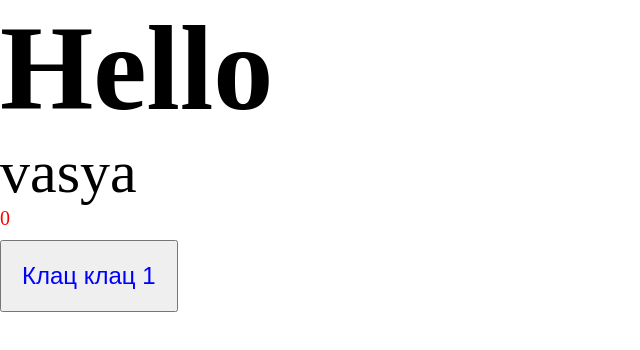
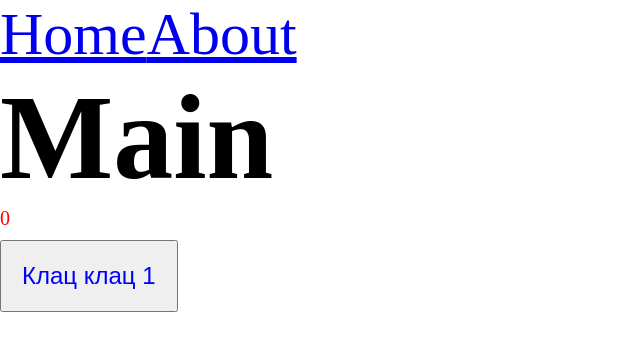
Before and after one commit to dark123us/frontpro, a React app: page / in a window 1280 px wide. Shown: the top 350 px of the page, without its empty margins (0-640 px from the left). Built offline with nearby package versions, Linux system fonts and the light colour scheme.

Commit message:
6 lesson

```diff
--- a/package.json
+++ b/package.json
@@ -17,6 +17,7 @@
     "@types/node": "^17.0.21",
     "@types/react": "^17.0.39",
     "@types/react-dom": "^17.0.11",
+    "@types/react-router-dom": "^5.3.3",
     "@types/webpack": "^5.28.0",
     "@types/webpack-dev-server": "^4.7.2",
     "css-loader": "^6.6.0",
@@ -34,6 +35,7 @@
   },
   "dependencies": {
     "react": "^17.0.2",
-    "react-dom": "^17.0.2"
+    "react-dom": "^17.0.2",
+    "react-router-dom": "^6.2.1"
   }
 }
--- a/src/App.tsx
+++ b/src/App.tsx
@@ -1,14 +1,25 @@
-import Counter from "./components/Counter";
+
 import './index.scss'
+import {BrowserRouter, Link, Route, Routes} from "react-router-dom";
+import {AboutLazy} from "./pages/About.lazy";
+import {MainLazy} from "./pages/Main.lazy";
+import { Suspense } from 'react';
 
 const App = () => {
     return(
-    <div className="app">
-        <h1>Hello</h1>
-        vasya
+        <div className="app">
+            <BrowserRouter>
+                <Link to={'/'}>Home</Link>
+                <Link to={'/about'}>About</Link>
+                <Suspense fallback={<div>Loading...</div>} >
+                    <Routes>
+                        <Route path='/about' element={<AboutLazy />}/>
+                        <Route path='/' element={<MainLazy />}/>
+                    </Routes>
+                </Suspense>
+            </BrowserRouter>
+        </div>
 
-        <Counter/>
-    </div>
     )
 }
 
--- /dev/null
+++ b/src/pages/About.lazy.tsx
@@ -0,0 +1,6 @@
+import React from "react";
+
+export const AboutLazy = React.lazy(() => new Promise(resolve =>{
+    // @ts-ignore
+    setTimeout(() => resolve(import('./About')), 1500)
+}))
--- /dev/null
+++ b/src/pages/About.tsx
@@ -0,0 +1,11 @@
+import React from 'react';
+
+const About = () => {
+    return (
+        <div>
+           <h1>About</h1>
+        </div>
+    );
+};
+
+export default About;
--- /dev/null
+++ b/src/pages/Main.lazy.tsx
@@ -0,0 +1,6 @@
+import React from "react";
+
+export const MainLazy = React.lazy(() => new Promise(resolve => {
+    //@ts-ignore
+    setTimeout(() => resolve(import('./Main')), 1500)
+}))
--- /dev/null
+++ b/src/pages/Main.tsx
@@ -0,0 +1,13 @@
+import React from 'react';
+import Counter from "../components/Counter";
+
+const Main = () => {
+    return (
+        <div>
+            <h1>Main</h1>
+            <Counter/>
+        </div>
+    );
+};
+
+export default Main;
```
Also changed, not shown: 2 other files (tests, documents, lock files or other folders).
